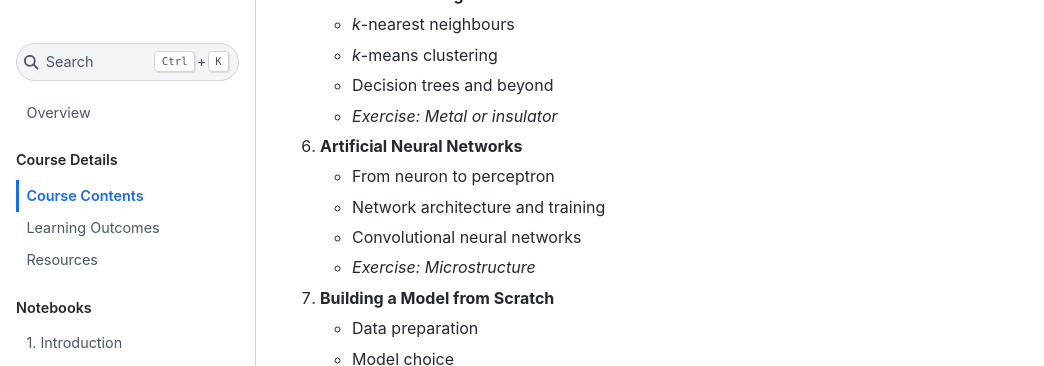
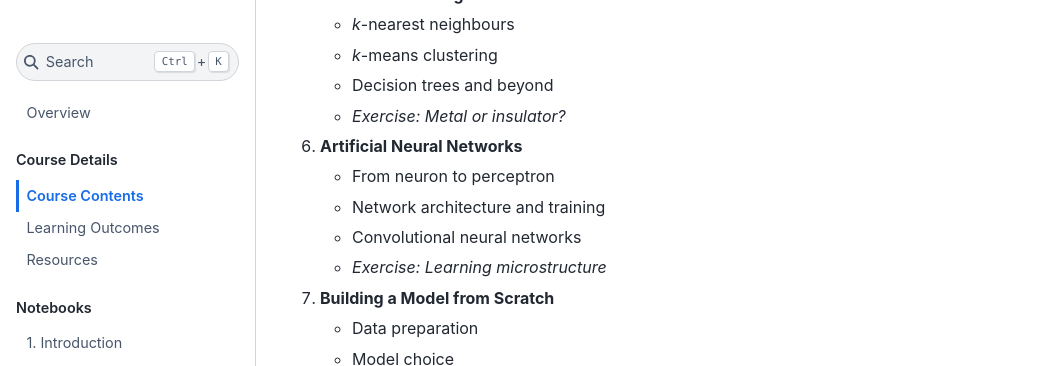
Before and after one commit to aronwalsh/MLforMaterials, a Jupyter Book: the page built from Contents.md, in a window 1280 px wide and 900 px high, scrolled down 790 px. Shown: the part 154-520 px from the top of the window, without its empty margins (0-1044 px from the left). Built offline with Jupyter Book 1.0.4 settings and Sphinx 7.4.7 and the Sphinx Book theme 1.1.4, drawn with Linux system fonts in a browser that asks for light colours.

Commit message:
Name fix

```diff
--- a/Contents.md
+++ b/Contents.md
@@ -34,13 +34,13 @@
 	* _k_-nearest neighbours
 	* _k_-means clustering
 	* Decision trees and beyond
-	* _Exercise: Metal or insulator_
+	* _Exercise: Metal or insulator?_
 
 6. **Artificial Neural Networks**
 	* From neuron to perceptron
 	* Network architecture and training
 	* Convolutional neural networks
-	* _Exercise: Microstructure_
+	* _Exercise: Learning microstructure_
 
 7. **Building a Model from Scratch**
 	* Data preparation
```
